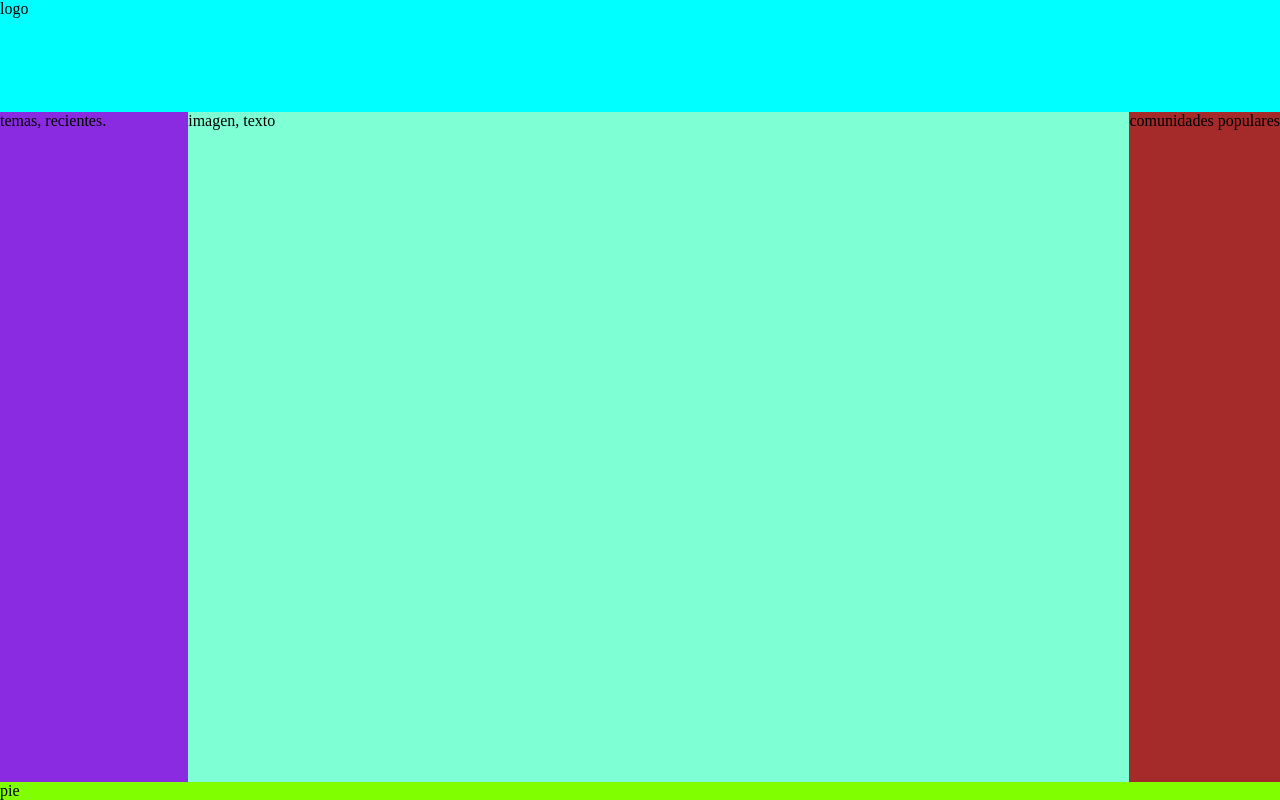
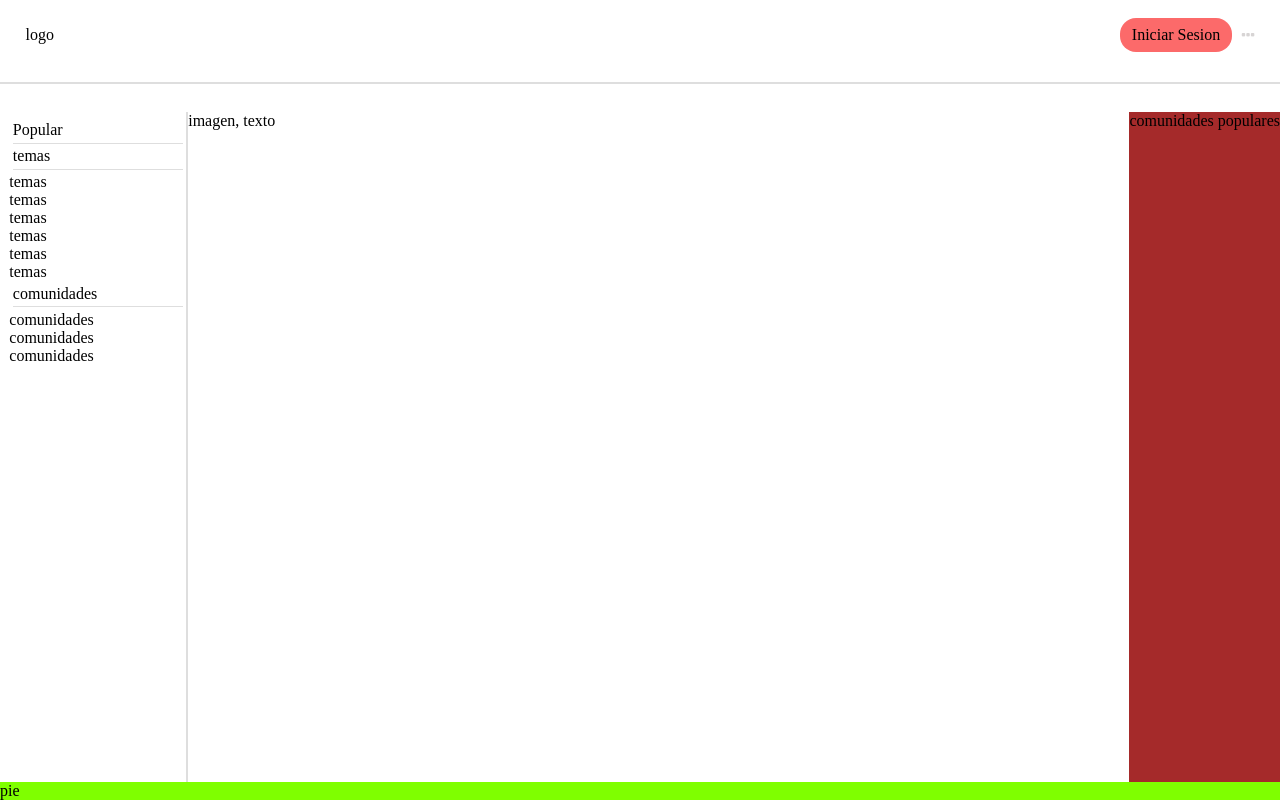
Before and after one commit to estebanGamboa-12/TFG, a PHP site: page /html/inicio.html in a window 1280 px wide. Run offline with PHP 8.4, Linux system fonts and the light colour scheme.

Commit message:
empezando con la pagina de inicio

```diff
--- a/css/estilos.css
+++ b/css/estilos.css
@@ -11,19 +11,17 @@
     grid-template-rows: 1fr 5fr 1fr;
 }
 header{
-    background-color: aqua;
     grid-column: 1/5;
     grid-row: 1;
 }
 aside:first-of-type{
-    background-color: blueviolet;
     grid-column: 1;
-    grid-row: 2/4;
+    grid-row: 2/5;
+    border-right: 2px solid rgba(201, 201, 201, 0.603);
 }
 section{
     grid-column: 2/4;
-    grid-row: 2/4;
-    background-color: aquamarine;
+    grid-row: 2/5;
 }
 aside:last-of-type{
     background-color: brown;
@@ -35,3 +33,60 @@ footer{
     grid-row:5;
     background-color: chartreuse;
 }
+
+/* header */
+.header{
+    display: grid;
+    grid-template-columns: auto;
+    grid-template-rows: auto;
+    padding: 2% 2% 3% 2%;
+    border-bottom: 2px solid rgba(201, 201, 201, 0.603);
+}
+.logo{
+    grid-column: 1/2;
+    grid-row: 1;
+}
+.iniciarSesion{
+    grid-column: 4/5;
+    grid-row: 1;
+    border-radius: 1rem;
+    display: flex;
+    justify-content: center;
+    align-items: center;
+    background-color: rgba(252, 69, 69, 0.8);
+    width: 35%;
+    height:190%;
+    color: black;
+    margin-right: 3%;
+
+}
+.tresPuntos{
+    grid-column: 5;
+    grid-row: 1;
+    color: rgb(215, 212, 212);
+    display: flex;
+    justify-content: flex-end;
+    align-items: center;
+}
+/* aside*/
+.aside{
+    flex-wrap: wrap;
+    flex-direction: column;
+    margin-left: 5%;
+    margin-top: 5%;
+}
+.popular{
+    border-bottom: 1px solid rgba(201, 201, 201, 0.603);
+    margin: 2% 2%;
+    padding-bottom: 2%;
+}
+.temas{
+    border-bottom: 1px solid rgba(201, 201, 201, 0.603);
+    margin: 2% 2%;
+    padding-bottom: 2%;
+}
+.comunidades{
+    border-bottom: 1px solid rgba(201, 201, 201, 0.603);
+    margin: 2% 2%;
+    padding-bottom: 2%;
+}
--- a/html/inicio.html
+++ b/html/inicio.html
@@ -4,14 +4,40 @@
 <head>
     <meta charset="UTF-8">
     <meta name="viewport" content="width=device-width, initial-scale=1.0">
+    <link rel="stylesheet" href="https://cdnjs.cloudflare.com/ajax/libs/font-awesome/4.7.0/css/font-awesome.min.css">
     <link rel="stylesheet" href="../css/estilos.css">
     <title>Inicio</title>
 </head>
 
 <body>
     <div class="grid">
-        <header>logo</header>
-        <aside> temas, recientes. </aside>
+        <header>
+            <div class="header">
+                <div class="logo">logo</div>
+
+                <div class="tresPuntos">
+                    <div class="iniciarSesion">Iniciar Sesion</div>
+                    <i class="fa fa-ellipsis-h"></i>
+                </div>
+            </div>
+        </header>
+        <aside>
+            <div class="aside">
+                <div class="popular">Popular</div>
+                <div class="temas">temas</div>
+                <div >temas</div>
+                <div >temas</div>
+                <div >temas</div>
+                <div >temas</div>
+                <div >temas</div>
+                <div >temas</div>
+                <div class="comunidades">comunidades</div>
+                <div >comunidades</div>
+                <div >comunidades</div>
+                <div >comunidades</div>
+
+            </div>
+        </aside>
         <section> imagen, texto</section>
         <aside>comunidades populares</aside>
         <footer>pie </footer>
```
